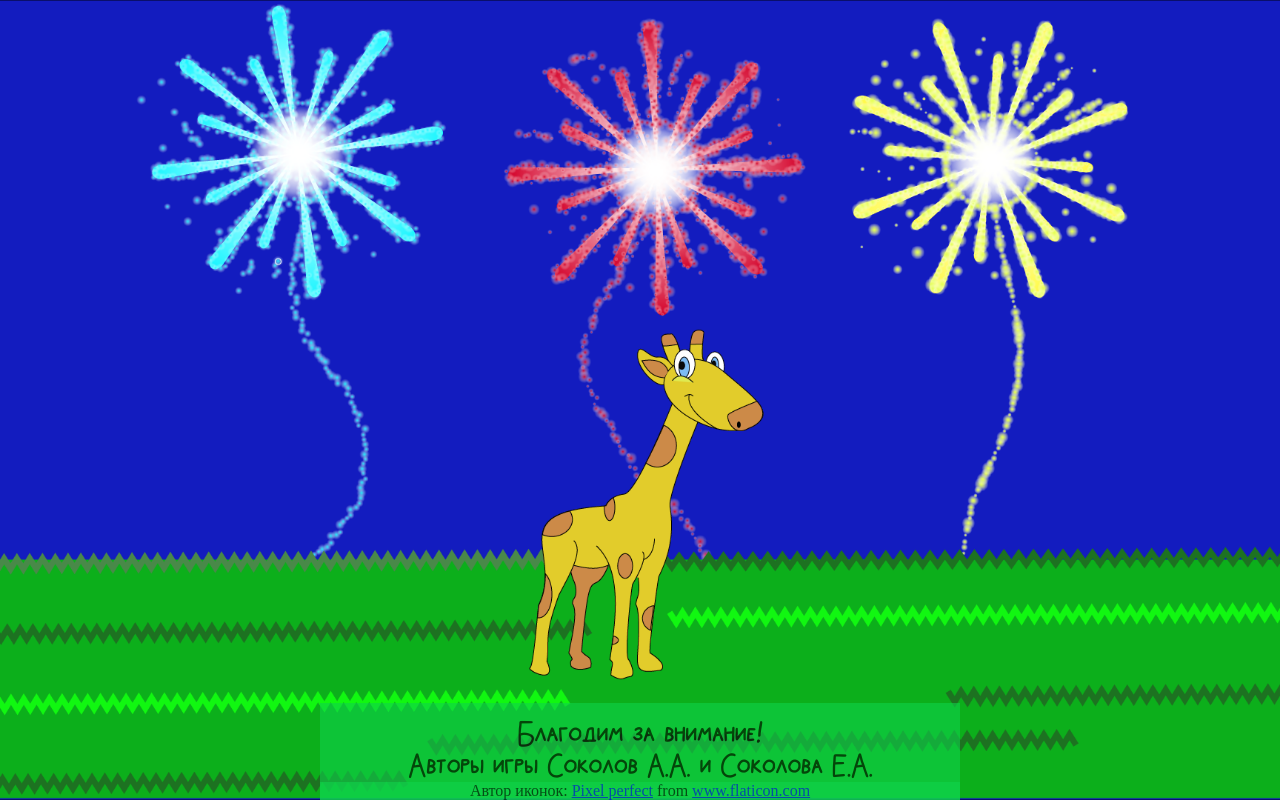
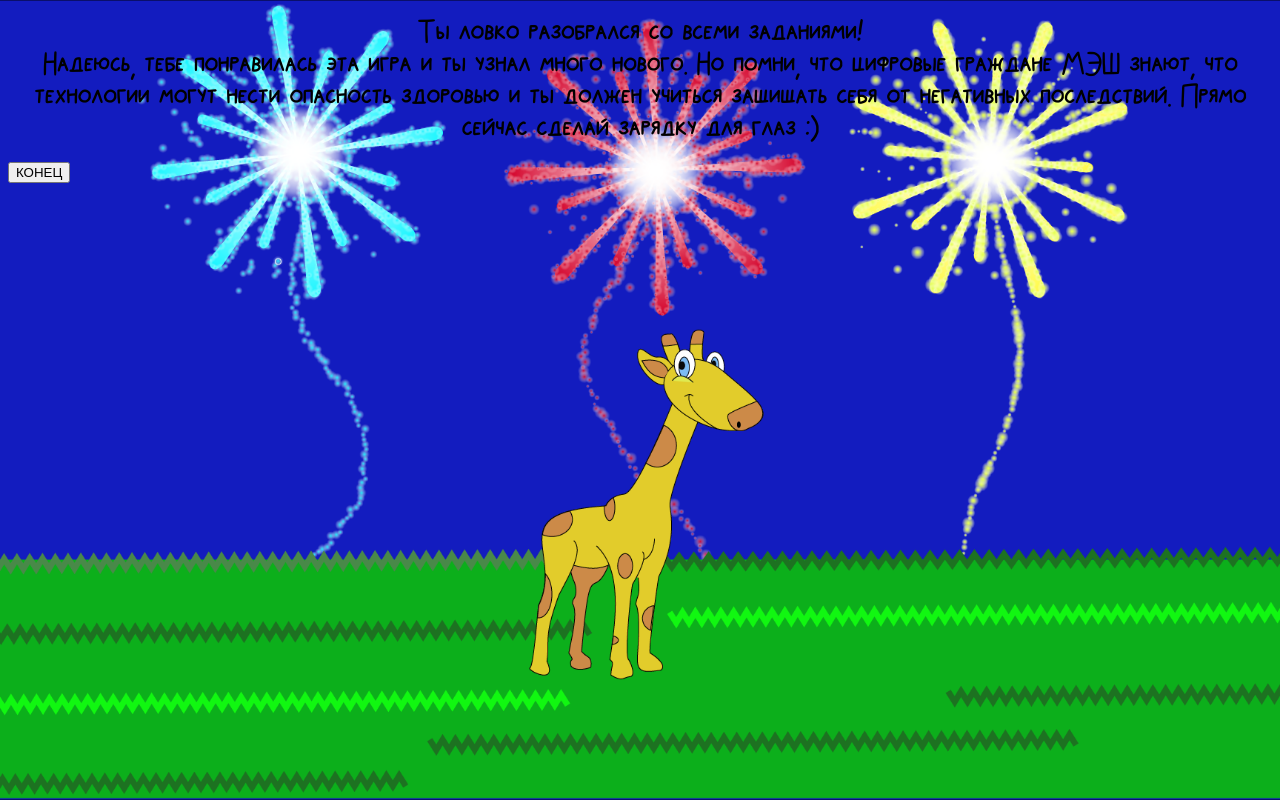
Before and after one commit to sokolov1990/Digital-Citizenship, a plain HTML site: page level9.html in a window 1280 px wide. Drawn offline with Linux system fonts and the light colour scheme.

Commit message:
Update level9.html

```diff
--- a/level9.html
+++ b/level9.html
@@ -8,14 +8,19 @@
 
     <link rel="stylesheet" href="css/level9.css">
 
-    <title>ФИНАЛ</title>
+    <title>Document</title>
 </head>
 
 <body>
-    <div class="end">
-        <h1>Благодим за внимание!<br> Авторы игры Соколов А.А. и Соколова Е.А.</h1>
+    <div class="text">
+        <h1>Ты ловко разобрался со всеми заданиями!<br> Надеюсь, тебе понравилась эта игра и ты узнал много нового. Но помни, что цифровые граждане МЭШ знают, что технологии могут нести опасность здоровью и ты должен учиться защищать себя от негативных последствий.
+            Прямо сейчас сделай зарядку для глаз :)</h1>
+        <form action="level10.html" target="_self">
+            <button class="sps">КОНЕЦ</button>
+        </form>
     </div>
-    <div class="end">Автор иконок: <a href="https://www.flaticon.com/ru/authors/pixel-perfect" title="Pixel perfect">Pixel perfect</a> from <a href="https://www.flaticon.com/ru/" title="Flaticon">www.flaticon.com</a></div>
+
+
 </body>
 
 </html>
```
